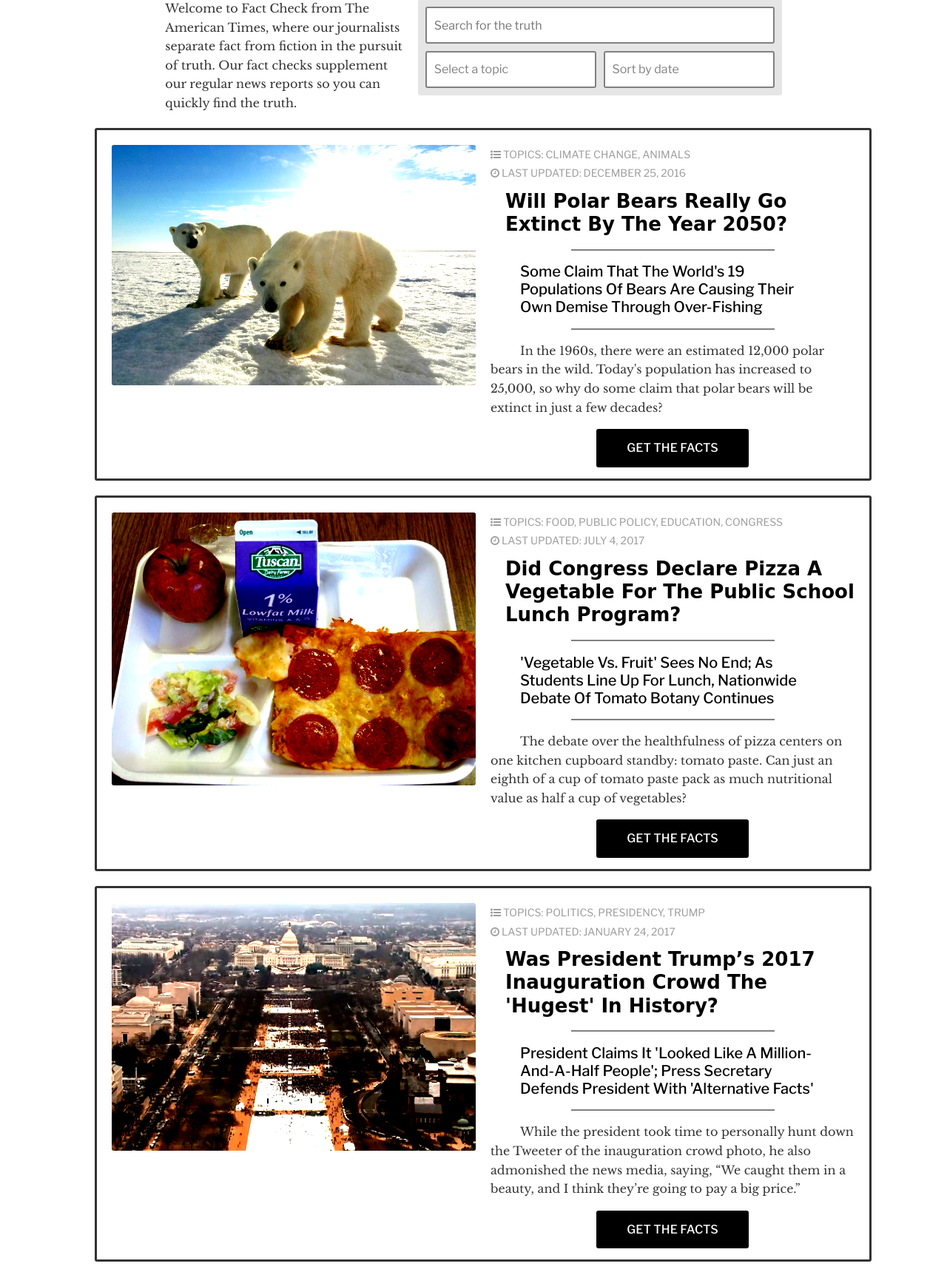
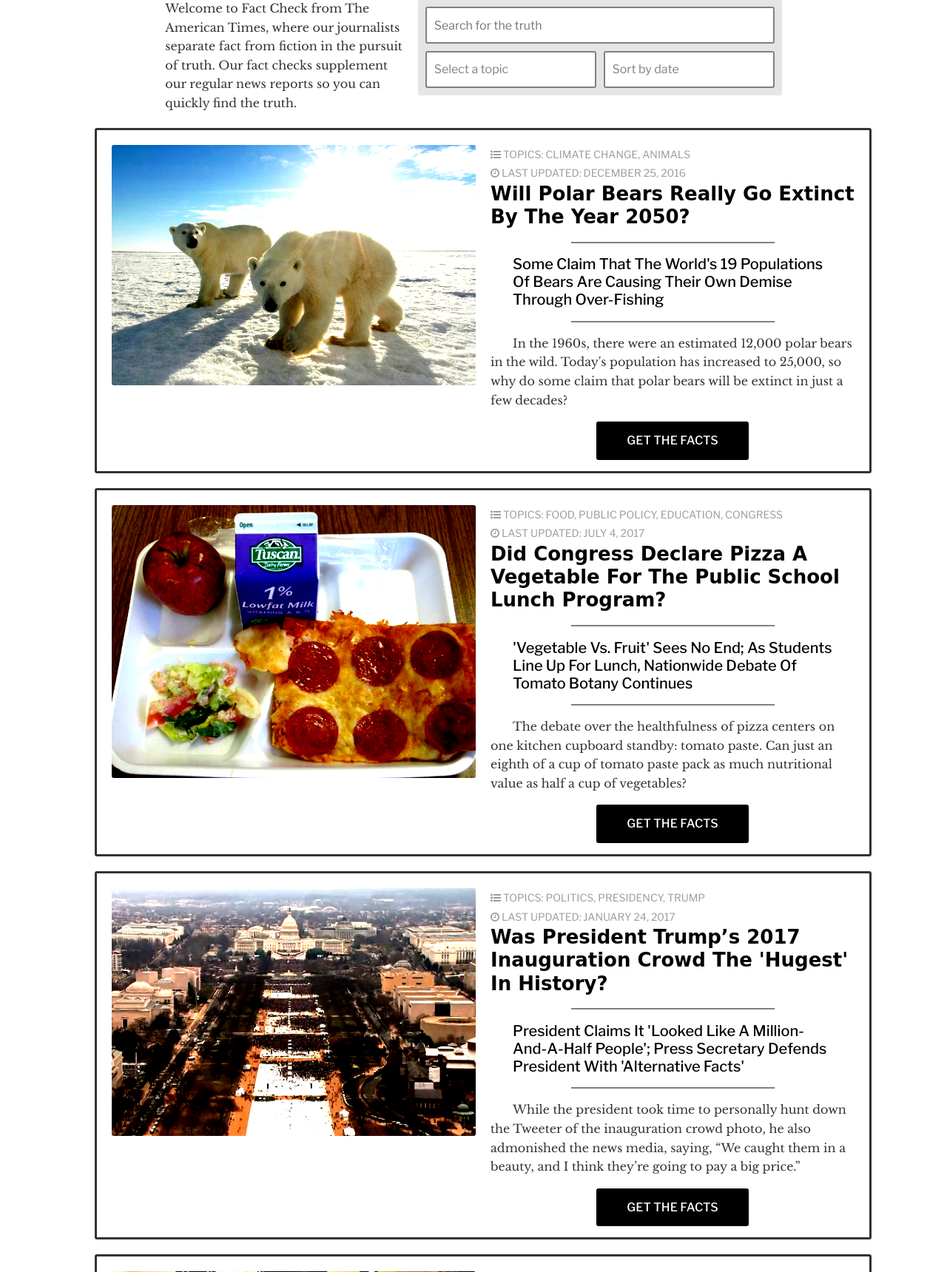
Before and after one commit to andylewandowski/times-fact-check, a PHP site: page /index.html in a window 1280 px wide. Shown: the part 166-1886 px from the top of the page at 74% size. Run offline with PHP 8.4, Linux system fonts and the light colour scheme; some libraries are stand-ins or nearby versions; some web fonts are replaced.

Commit message:
Text padding fixes

```diff
--- a/css/main.css
+++ b/css/main.css
@@ -60,8 +60,7 @@ h1 {
   font-size: 26px;
   line-height: 1.2em;
   margin-top: 0;
-  padding-left: 20px;
-  padding-top: 10px;
+  padding: 0;
   text-transform: capitalize;
 }
 
@@ -71,8 +70,7 @@ h2 {
   font-size: 20px;
   font-weight: 500;
   line-height: 1.2em;
-  padding-left: 40px;
-  padding-right: 40px;
+  padding: 0 30px 0 30px;
   text-transform: capitalize;
 }
 
@@ -82,9 +80,7 @@ h3 {
   font-size: 22px;
   line-height: 1.4em;
   margin: 0;
-  padding-left: 20px;
   padding-top: 3px;
-  text-indent: -20px;
   text-transform: capitalize;
 }
 
@@ -96,7 +92,6 @@ h4 {
   margin: 0;
   padding-left: 20px;
   padding-top: 3px;
-  text-indent: -20px;
   text-transform: capitalize;
 }
 
@@ -165,7 +160,7 @@ p {
   font-size: 16px;
   font-weight: 400;
   line-height: 1.6em;
-  text-indent: 40px;
+  text-indent: 30px;
 }
 
 ul {
```
